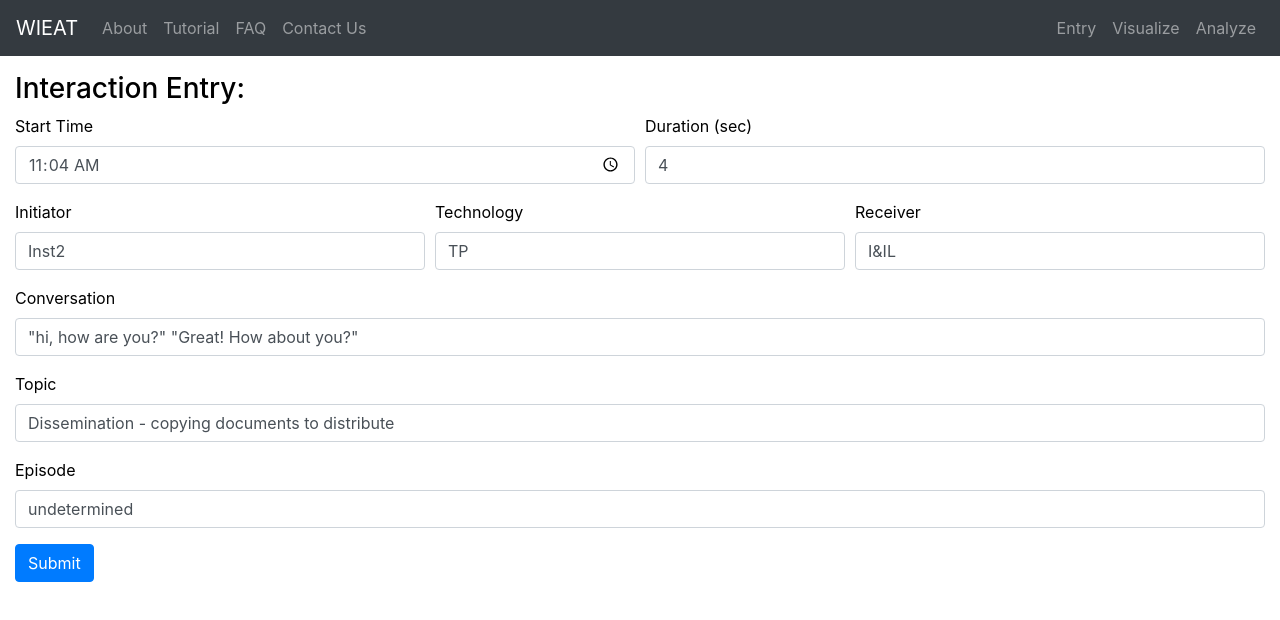
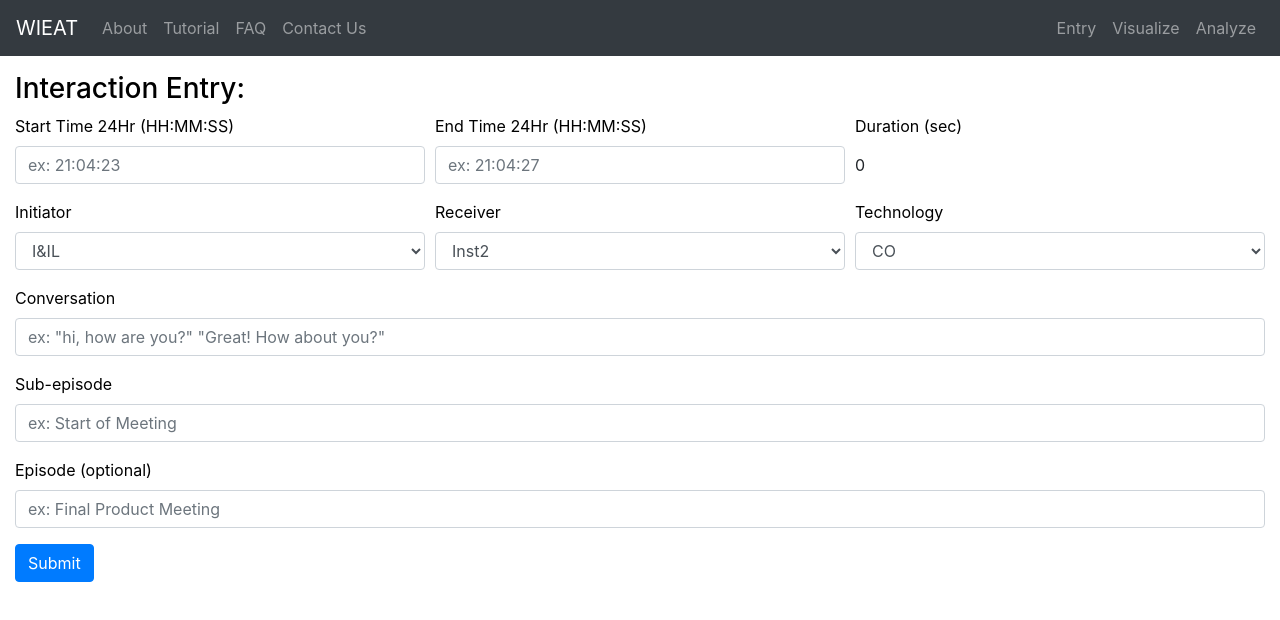
Before and after one commit to tatiaris/WIEAT, a Next.js app: page /entry in a window 1280 px wide. Shown: the top 620 px of the page. Built offline with nearby package versions, Linux system fonts and the light colour scheme.

Commit message:
better entry with form validation implemented

```diff
--- a/package.json
+++ b/package.json
@@ -17,6 +17,7 @@
     "react-bootstrap": "^1.3.0",
     "react-datetime": "^3.0.4",
     "react-dom": "16.13.1",
+    "react-hook-form": "^6.11.0",
     "styled-components": "^5.1.1"
   },
   "devDependencies": {
--- /dev/null
+++ b/src/components/InputErrMsg/InputErrMsg.tsx
@@ -0,0 +1,20 @@
+import React from "react";
+import { InpErrMsgStyled } from "./style";
+import { InputErrMsgProps } from "../interfaces";
+import PropTypes from "prop-types";
+
+/**
+ * Input Error Message Container
+ */
+export const InputErrMsg: React.FC<InputErrMsgProps> = (props) => {
+
+  return (
+    <InpErrMsgStyled>
+      {props.message}
+    </InpErrMsgStyled>
+  );
+};
+
+InputErrMsg.propTypes = {
+  message: PropTypes.string
+};
--- /dev/null
+++ b/src/components/InputErrMsg/index.tsx
@@ -0,0 +1 @@
+export * from "./InputErrMsg";
--- /dev/null
+++ b/src/components/InputErrMsg/style.tsx
@@ -0,0 +1,5 @@
+import styled from 'styled-components'
+
+export const InpErrMsgStyled = styled.div`
+  color: red;
+`;
--- a/src/components/MyComponent/index.tsx
+++ /dev/null
@@ -1 +0,0 @@
-export * from './MyComponent'
--- a/src/components/MyComponent/style.tsx
+++ /dev/null
@@ -1,6 +0,0 @@
-import styled from 'styled-components'
-
-export const MyComponentTitle = styled.h1`
-  color: blue;
-  background: yellow;
-`;
--- a/src/components/PosterContainer/PosterContainer.tsx
+++ b/src/components/PosterContainer/PosterContainer.tsx
@@ -10,9 +10,7 @@ import { Episode } from "../VizComponents/Episode";
 export const PosterContainer: React.FC<PosterProps> = (props) => {
   let episodes = (<></>);
 
-  if (props.content.observations == undefined) {
-    console.log("no observations");
-  } else {
+  if (props.content.observations != undefined) {
     episodes = props.content.observations.map((observation, i) => (
       <Episode colorDict={props.colorDict} key={"episode-" + i} content={observation}></Episode>
     ));
--- a/src/components/interfaces.ts
+++ b/src/components/interfaces.ts
@@ -44,3 +44,6 @@ export interface InteractionProps {
   details: any;
   colorDict: any;
 }
+export interface InputErrMsgProps {
+  message: string;
+}
--- a/src/pages/entry.tsx
+++ b/src/pages/entry.tsx
@@ -2,16 +2,16 @@ import React, { useState } from "react";
 import { Mheader } from "../components/Mheader/";
 import { Mnavbar } from "../components/Mnavbar/";
 import { Form, Button, Col } from "react-bootstrap";
+import moment from 'moment';
+import { useForm } from "react-hook-form";
+import { InputErrMsg } from "../components/InputErrMsg";
 
 const EntryPage = (): React.ReactNode => {
-  const [startTime, setStartTime] = useState('11:04');
-  const [duration, setDuration] = useState(4);
-  const [initiator, setInitiator] = useState('Inst2');
-  const [technology, setTechnology] = useState('TP');
-  const [receiver, setReceiver] = useState('I&IL');
-  const [conversation, setConversation] = useState('"hi, how are you?" "Great! How about you?"');
-  const [topic, setTopic] = useState('Dissemination - copying documents to distribute');
-  const [episode, setEpisode] = useState('undetermined');
+  const [startTime, setStartTime] = useState('21:04:23');
+  const [endTime, setEndTime] = useState('21:04:27');
+  const [duration, setDuration] = useState(0);
+  const [initiatorValue, setInitiatorValue] = useState('I&IL');
+  const [receiverValue, setReceiverValue] = useState('Inst2');
 
   const addInteraction = async (interactionData) => {
     const res = await fetch('/api/interactions', {
@@ -20,22 +20,16 @@ const EntryPage = (): React.ReactNode => {
     })
   }
 
-  const handleInteractionFormSubmit = (event) => {
-    const form = event.currentTarget;
-    event.preventDefault();
-    if (form.checkValidity() === false) {
-      event.stopPropagation();
-    }
-    addInteraction({
-      start_time: startTime,
-      duration: duration,
-      initiator: initiator,
-      technology: technology,
-      receiver: receiver,
-      conversation: conversation,
-      topic: topic,
-      episode: episode
-    });
+  const isValidTime = (timeStr) => {
+    const time = moment(timeStr, 'HH:MM:SS');
+    return time.isValid();
+  }
+
+  const { handleSubmit, register, errors } = useForm();
+
+  const onInteractionFormSubmit = (data) => {
+    data.duration = parseInt(data.duration);
+    addInteraction(data);
   }
 
   return (
@@ -44,42 +38,92 @@ const EntryPage = (): React.ReactNode => {
       <Mnavbar theme={"dark"}></Mnavbar>
       <Col style={{marginTop: "1em"}}>
         <h3>Interaction Entry:</h3>
-        <Form onSubmit={handleInteractionFormSubmit}>
+        <Form onSubmit={handleSubmit(onInteractionFormSubmit)}>
           <Form.Row>
             <Form.Group as={Col}>
-              <Form.Label>Start Time</Form.Label>
-              <Form.Control onChange={e => setStartTime(e.target.value)} type="time" placeholder="ex: 11:04 AM" required defaultValue={startTime} />
+              <Form.Label>Start Time 24Hr (HH:MM:SS)</Form.Label>
+              <Form.Control name="start_time" onChange={e => setStartTime(e.target.value)} placeholder="ex: 21:04:23" ref={register({
+                required: "Required",
+                pattern: {
+                  value: /^(0[0-9]|1[0-9]|2[0-3]):[0-5][0-9]:[0-5][0-9]$/,
+                  message: "invalid start time"
+                },
+                validate: value => value !== endTime
+              })}/>
+              <InputErrMsg message={errors.start_time && errors.start_time.message}></InputErrMsg>
+            </Form.Group>
+            <Form.Group as={Col}>
+              <Form.Label>End Time 24Hr (HH:MM:SS)</Form.Label>
+              <Form.Control name="end_time" onChange={e => setEndTime(e.target.value)} placeholder="ex: 21:04:27" ref={register({
+                required: "Required",
+                pattern: {
+                  value: /^(0[0-9]|1[0-9]|2[0-3]):[0-5][0-9]:[0-5][0-9]$/,
+                  message: "invalid end time"
+                },
+                validate: value => value !== startTime || "cannot be the same as start time"
+              })}/>
+              <InputErrMsg message={errors.end_time && errors.end_time.message}></InputErrMsg>
             </Form.Group>
             <Form.Group as={Col}>
               <Form.Label>Duration (sec)</Form.Label>
-              <Form.Control onChange={e => setDuration(parseInt(e.target.value))} type="number" placeholder="ex: 4" required defaultValue={duration} />
+              <Form.Control name="duration" ref={register} plaintext placeholder="ex: 4" readOnly value={duration} />
             </Form.Group>
           </Form.Row>
           <Form.Row>
             <Form.Group as={Col}>
               <Form.Label>Initiator</Form.Label>
-              <Form.Control onChange={e => setInitiator(e.target.value)} type="text" placeholder="ex: Inst2" required defaultValue={initiator} />
+              <Form.Control name="initiator" defaultValue={initiatorValue} onChange={e => setInitiatorValue(e.target.value)} as="select" required ref={register({
+                required: "Required",
+                validate: value => value !== receiverValue || "cannot be the same as receiver"
+              })}>
+                <option>Field Observer (FOB)</option>
+                <option>I&I2</option>
+                <option>I&IL</option>
+                <option>Inst2</option>
+              </Form.Control>
+              <InputErrMsg message={errors.initiator && errors.initiator.message}></InputErrMsg>
+            </Form.Group>
+            <Form.Group as={Col}>
+              <Form.Label>Receiver</Form.Label>
+              <Form.Control name="receiver" defaultValue={receiverValue} onChange={e => setReceiverValue(e.target.value)} as="select" required ref={register({
+                required: "Required",
+                validate: value => value !== initiatorValue || "cannot be the same as initiator"
+              })}>
+                <option>Field Observer (FOB)</option>
+                <option>I&I2</option>
+                <option>I&IL</option>
+                <option>Inst2</option>
+              </Form.Control>
+              <InputErrMsg message={errors.receiver && errors.receiver.message}></InputErrMsg>
             </Form.Group>
             <Form.Group as={Col}>
               <Form.Label>Technology</Form.Label>
-              <Form.Control onChange={e => setTechnology(e.target.value)} type="text" placeholder="ex: TP" required defaultValue={technology} />
-            </Form.Group>
-            <Form.Group as={Col}>
-              <Form.Label>Receiver</Form.Label>
-              <Form.Control onChange={e => setReceiver(e.target.value)} type="text" placeholder="ex: I&IL" required  defaultValue={receiver} />
+              <Form.Control name="technology" ref={register} as="select" required>
+                <option>CO</option>
+                <option>FF</option>
+                <option>PF</option>
+                <option>TP</option>
+              </Form.Control>
             </Form.Group>
           </Form.Row>
           <Form.Group>
             <Form.Label>Conversation</Form.Label>
-            <Form.Control onChange={e => setConversation(e.target.value)} type="text" placeholder='ex: "hi, how are you?" "Great! How about you?"' required defaultValue={conversation} />
+            <Form.Control name="conversation" type="text" placeholder='ex: "hi, how are you?" "Great! How about you?"' required  ref={register({
+              required: "Required",
+              pattern: {
+                value: /^("[^"]+")( "[^"]+")*$/g,
+                message: "invalid conversation format (check for spaces)"
+              }
+            })}/>
+            <InputErrMsg message={errors.conversation && errors.conversation.message}></InputErrMsg>
           </Form.Group>
           <Form.Group>
-            <Form.Label>Topic</Form.Label>
-            <Form.Control onChange={e => setTopic(e.target.value)} type="text" placeholder='ex: Dissemination - copying documents to distribute' required defaultValue={topic} />
+            <Form.Label>Sub-episode</Form.Label>
+            <Form.Control name="sub_episode" ref={register} type="text" placeholder='ex: Start of Meeting' required />
           </Form.Group>
           <Form.Group>
-            <Form.Label>Episode</Form.Label>
-            <Form.Control onChange={e => setEpisode(e.target.value)} type="text" placeholder='ex: Initial Field Report - 1st Observation' defaultValue={episode} />
+            <Form.Label>Episode (optional)</Form.Label>
+            <Form.Control name="episode" ref={register} type="text" placeholder='ex: Final Product Meeting' />
           </Form.Group>
           <Button variant="primary" type="submit">
             Submit
--- a/src/pages/visualize.tsx
+++ b/src/pages/visualize.tsx
@@ -27,14 +27,14 @@ const VisualizePage = (): React.ReactNode => {
     for (let k = 0; k < json.length; k++) {
       let found = false;
       for (let i = 0; i < episode_parts.length; i++) {
-        if (episode_parts[i].label == json[k].topic) {
+        if (episode_parts[i].label == json[k].sub_episode) {
           found = true
           episode_parts[i].interactions.push(json[k])
         }
       }
       if (!found) {
         episode_parts.push({
-          "label": json[k].topic,
+          "label": json[k].sub_episode,
           "interactions": [
             json[k]
           ]
@@ -63,7 +63,6 @@ const VisualizePage = (): React.ReactNode => {
     if (data == {}) return {colors: {}}
     if (data == null) return {colors: {}}
     let colorDict = {};
-    console.log(data)
     if (data["observations"]) {
       for (let k = 0; k < data["observations"].length; k++) {
         let episode = data["observations"][k];
@@ -93,7 +92,6 @@ const VisualizePage = (): React.ReactNode => {
   );
 
   const handleColorChange = (clabel, newColor) => {
-    console.log("updating", clabel, "to", newColor);
     let newParticipantColors = {colors: {}};
     for (let p in participantColors.colors) {
       if (p == clabel) {
```
Also changed, not shown: src/components/MyComponent/MyComponent.tsx (deleted, +0 -32 lines), 1 other file (tests, documents, lock files or other folders).
